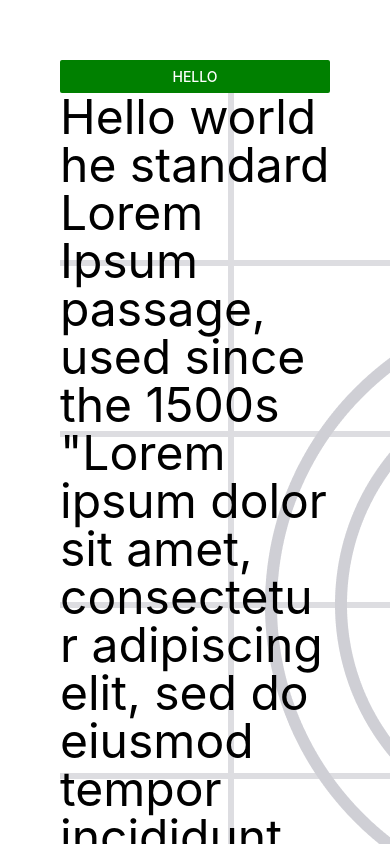
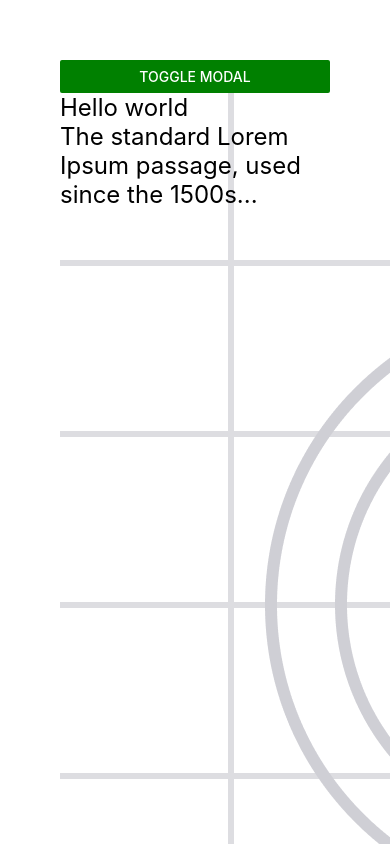
Before and after one commit to Razalp/React-native, a React Native app: screen / in a window 390 px wide. Built offline with nearby package versions, Linux system fonts and the light colour scheme.

Commit message:
modal set up

```diff
--- a/App.js
+++ b/App.js
@@ -1,26 +1,47 @@
+import React, { useState } from 'react';
 import { StatusBar } from 'expo-status-bar';
-import { StyleSheet, Text, View,Image,ImageBackground ,ScrollView,Button,Pressable } from 'react-native';
-const logoImage =require("./assets/adaptive-icon.png")
+import { StyleSheet, Text, View, Image, ImageBackground, ScrollView, Button, Pressable, Modal } from 'react-native';
+
+const logoImage = require("./assets/adaptive-icon.png");
 
 export default function App() {
+  const [isModalVisible, setIsModalVisible] = useState(false);
+
   return (
-    <ScrollView style={{ flex: 1, backgroundColor: "white" ,padding:60}}>
-      <Button title='hello' color="green" onPress={()=>console.log("hello")}/>
-      {/* <Image className="h-80 w-32" source={logoImage}/>
-      <Image className="h-80 w-32 object-fill" source={{uri:"https://picsum.photos/300/300"}}/> */}
-
-      <ImageBackground source={logoImage} style={{flex:1}}>
-        <Pressable onPress={()=>console.log("hello world")}>
-      <Text className="text-black text-5xl">Hello world</Text>
-      </Pressable>
-      <Text className="text-black text-5xl">he standard Lorem Ipsum passage, used since the 1500s
-"Lorem ipsum dolor sit amet, consectetur adipiscing elit, sed do eiusmod tempor incididunt ut labore et dolore magna aliqua. Ut enim ad minim veniam, quis nostrud exercitation ullamco laboris nisi ut aliquip ex ea commodo consequat. Duis aute irure dolor in reprehenderit in voluptate velit esse cillum dolore eu fugiat nulla pariatur. Excepteur sint occaecat cupidatat non proident, sunt in culpa qui officia deserunt mollit anim id est laborum."
-
-Section 1.10.32 of "de Finibus Bonorum et Malorum", written by Cicero in 45 BC
-"Sed ut perspiciatis unde omnis iste natus error sit voluptatem accusantium doloremque laudantium, totam rem aperiam, eaque ipsa quae ab illo inventore veritatis et quasi architecto beatae vitae dicta sunt explicabo. Nemo enim ipsam voluptatem quia voluptas sit aspernatur aut odit aut fugit, sed quia consequuntur magni dolores eos qui ratione voluptatem sequi nesciunt. Neque porro quisquam est, qui dolorem ipsum quia dolor sit amet, consectetur, adipisci velit, sed quia non numquam eius modi tempora incidunt ut labore et dolore magnam aliquam quaerat voluptatem. Ut enim ad minima veniam, quis nostrum exercitationem ullam corporis suscipit laboriosam, nisi ut aliquid ex ea commodi consequatur? Quis autem vel eum iure reprehenderit qui in ea voluptate velit esse quam nihil molestiae consequatur, vel illum qui dolorem eum fugiat quo voluptas nulla pariatur?"</Text>
+    <ScrollView style={{ flex: 1, backgroundColor: "white", padding: 60 }}>
+      <Button title='Toggle Modal' color="green" onPress={() => setIsModalVisible(!isModalVisible)} />
+      <Modal visible={isModalVisible} transparent={true} animationType="slide">
+        <View style={styles.modalContainer}>
+          <View style={styles.modalContent}>
+            <Text>Hello from Modal!</Text>
+            <Button title="Close Modal" onPress={() => setIsModalVisible(false)} />
+          </View>
+        </View>
+      </Modal>
+      <ImageBackground source={logoImage} style={{ flex: 1 }}>
+        <Pressable onPress={() => console.log("hello world")}>
+          <Text style={{ color: "black", fontSize: 24 }}>Hello world</Text>
+        </Pressable>
+        <Text style={{ color: "black", fontSize: 24 }}>
+          The standard Lorem Ipsum passage, used since the 1500s...
+        </Text>
       </ImageBackground>
-
       <StatusBar style="auto" />
     </ScrollView>
   );
 }
+
+const styles = StyleSheet.create({
+  modalContainer: {
+    flex: 1,
+    justifyContent: 'center',
+    alignItems: 'center',
+    backgroundColor: 'rgba(0, 0, 0, 0.5)',
+  },
+  modalContent: {
+    backgroundColor: 'white',
+    padding: 20,
+    borderRadius: 10,
+    elevation: 5,
+  },
+});
```
